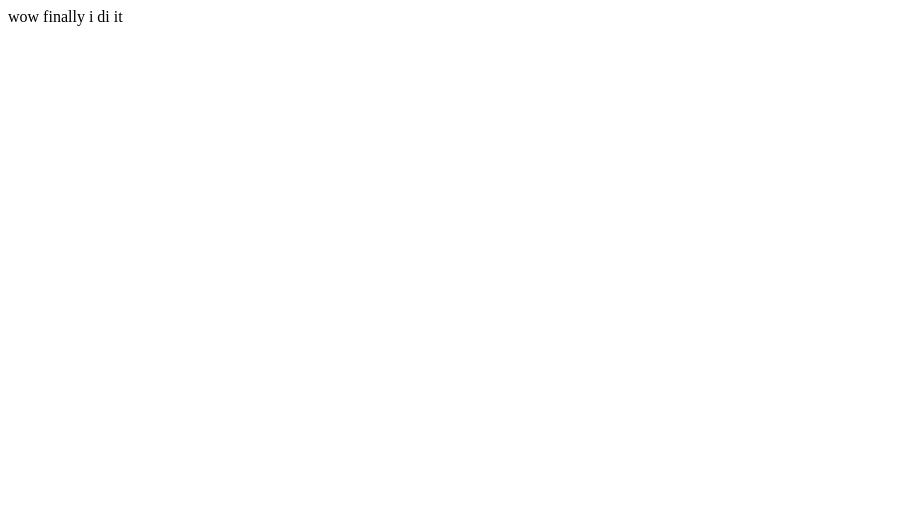
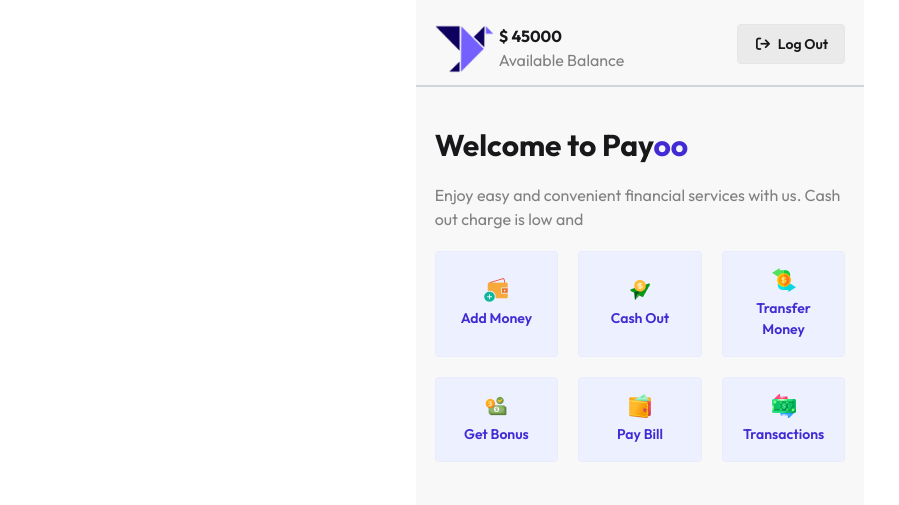
Before and after one commit to alsaba28/PAYOO, a plain HTML site: page home.html in a window 1280 px wide. Shown: the whole page, without its empty margins (0-899 px from the left). Drawn offline with nearby package versions, Linux system fonts and the light colour scheme.

Commit message:
add all button in home page

```diff
--- a/home.html
+++ b/home.html
@@ -1,12 +1,115 @@
 <!DOCTYPE html>
-<html lang="en">
+<html lang="en" data-theme="light">
+
 <head>
     <meta charset="UTF-8">
     <meta name="viewport" content="width=device-width, initial-scale=1.0">
-    <title>Payoo | Home</title>
+
+    <!-- Title -->
+
+    <title>Payoo | Log In</title>
+
+    <!-- Favicon -->
+
+    <link rel="shortcut icon" href="./assets/logo.png" type="image/x-icon">
+
+    <!-- DaisyUi CDN -->
+
+    <script src="https://cdn.jsdelivr.net/npm/@tailwindcss/browser@4"></script>
+
+    <!-- Tailwind CDN -->
+
+    <link href="https://cdn.jsdelivr.net/npm/daisyui@5" rel="stylesheet" type="text/css" />
+
+    <!-- Font -->
+
+    <link rel="preconnect" href="https://fonts.googleapis.com">
+    <link rel="preconnect" href="https://fonts.gstatic.com" crossorigin>
+    <link href="https://fonts.googleapis.com/css2?family=Outfit:wght@100..900&display=swap" rel="stylesheet">
+
+    <!-- Icons -->
+
+    <link rel="stylesheet" href="https://cdnjs.cloudflare.com/ajax/libs/font-awesome/7.0.1/css/all.min.css"
+        integrity="sha512-2SwdPD6INVrV/lHTZbO2nodKhrnDdJK9/kg2XD1r9uGqPo1cUbujc+IYdlYdEErWNu69gVcYgdxlmVmzTWnetw=="
+        crossorigin="anonymous" referrerpolicy="no-referrer" />
+
+    <!-- CSS -->
+
+    <style>
+        * {
+            font-family: "Outfit", sans-serif;
+
+        }
+    </style>
+
+
 </head>
-<body>
-    wow finally i di it
+
+<body class="min-h-screen max-w-md bg-base-200 mx-auto pt-3">
+    <header class="border-b-2 border-gray-300">
+        <section class="w-11/12 mx-auto py-3 flex justify-between">
+            <div class="left flex gap-1">
+                <div class="w-[60px]">
+                    <img src="./assets/logo.png" alt="Payoo-logo">
+                </div>
+                <div class="balance-info">
+                    <h2 class="font-2xl font-bold">
+                        $
+                        <span class="balance">
+                            45000
+                        </span>
+                    </h2>
+                    <p class="text-neutral/50">
+                        Available Balance
+                    </p>
+                </div>
+            </div>
+            <div class="right">
+                <a href="./index.html" class="btn btn-soft">
+                    <i class="fa-solid fa-arrow-right-from-bracket"></i>
+                    Log Out
+                </a>
+            </div>
+        </section>
+    </header>
+
+    <section class="w-11/12 mx-auto py-10 space-y-5">
+        <h2 class="text-3xl font-bold">
+            Welcome to Pay<span class="text-primary">oo</span>
+        </h2>
+        <p class="text-neutral/50">
+            Enjoy easy and convenient financial services with us. Cash out charge is low and
+        </p>
+
+        <div class="buttons grid grid-cols-3 gap-5">
+            <button class="btn flex-col h-full py-4 btn-primary btn-soft rounded">
+                <img src="./assets/opt-1.png" alt="Add Money logo">
+                <p>Add Money</p>
+            </button>
+            <button class="btn flex-col h-full py-4 btn-primary btn-soft rounded">
+                <img src="./assets/opt-2.png" alt="Cash Out logo">
+                <p>Cash Out</p>
+            </button>
+            <button class="btn flex-col h-full py-4 btn-primary btn-soft rounded">
+                <img src="./assets/opt-3.png" alt="Transfer Money logo">
+                <p>Transfer Money</p>
+            </button>
+            <button class="btn flex-col h-full py-4 btn-primary btn-soft rounded">
+                <img src="./assets/opt-4.png" alt="Get Bonus logo">
+                <p>Get Bonus</p>
+            </button>
+            <button class="btn flex-col h-full py-4 btn-primary btn-soft rounded">
+                <img src="./assets/opt-5.png" alt="Pay Bill logo">
+                <p>Pay Bill</p>
+            </button>
+            <button class="btn flex-col h-full py-4 btn-primary btn-soft rounded">
+                <img src="./assets/opt-6.png" alt="Transactions logo">
+                <p>Transactions</p>
+            </button>
+        </div>
+
+    </section>
 
 </body>
+
 </html>
```
